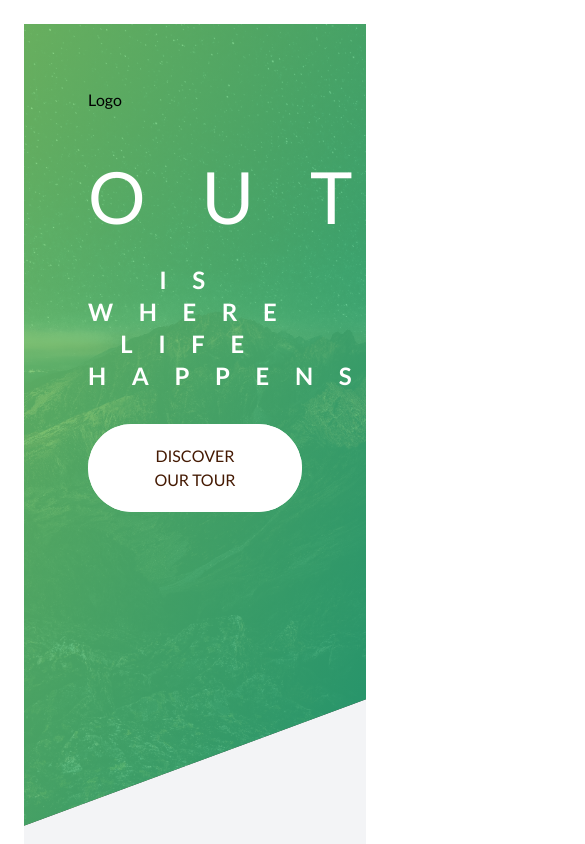
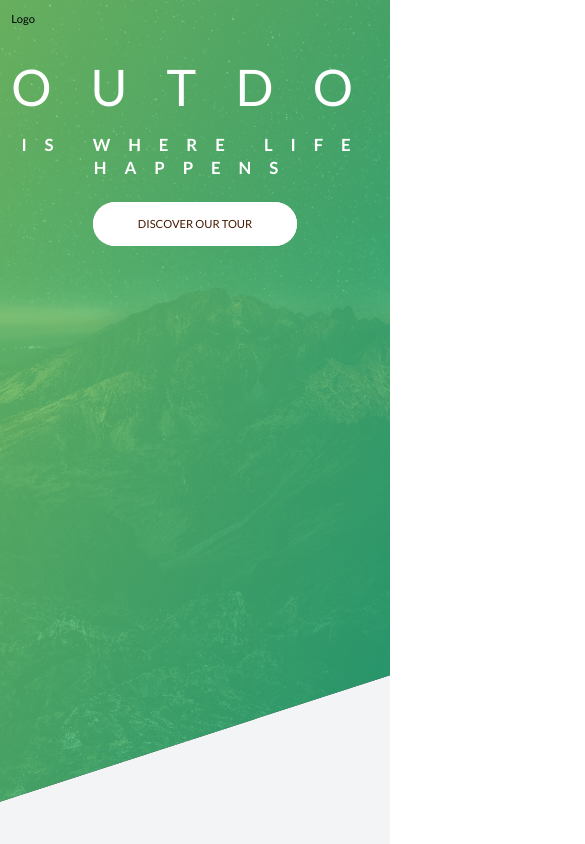
Before and after one commit to OmBharti999/pro, a Next.js app: page / in a window 390 px wide. Shown: the top 844 px of the page, 585 px wide, since content can reach past the window. Built offline with nearby package versions, Linux system fonts and the light colour scheme.

Commit message:
fix: change font size

```diff
--- a/app/_component/header/index.css
+++ b/app/_component/header/index.css
@@ -1,5 +1,5 @@
 header {
-  @apply flex h-[95vh] flex-col items-center justify-start p-16 gap-12;
+  @apply flex h-[95vh] flex-col items-center justify-start p-4 md:p-16 gap-12;
   background-image: linear-gradient(
       to right bottom,
       rgba(126, 213, 111, 0.8),
--- a/app/globals.css
+++ b/app/globals.css
@@ -9,9 +9,25 @@
 }
 
 body {
-  @apply w-full box-border p-6;
+  @apply w-full box-border md:p-6;
 }
 
 .flex-center {
   @apply flex justify-center items-center;
 }
+
+@media (max-width: 1050px) {
+  html {
+    font-size: 80%;
+  }
+}
+@media (max-width: 750px) {
+  html {
+    font-size: 75%;
+  }
+}
+@media (max-width: 640px) {
+  html {
+    font-size: 70%;
+  }
+}
```
Also changed, not shown: app/_component/fonts/index.css (+30 -1 lines).
